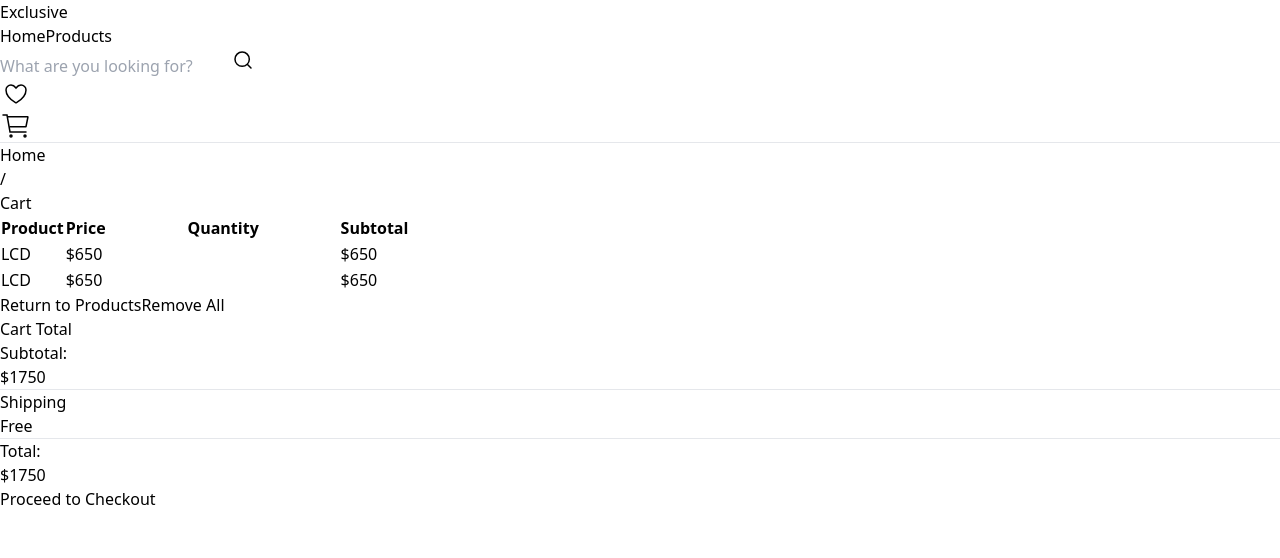
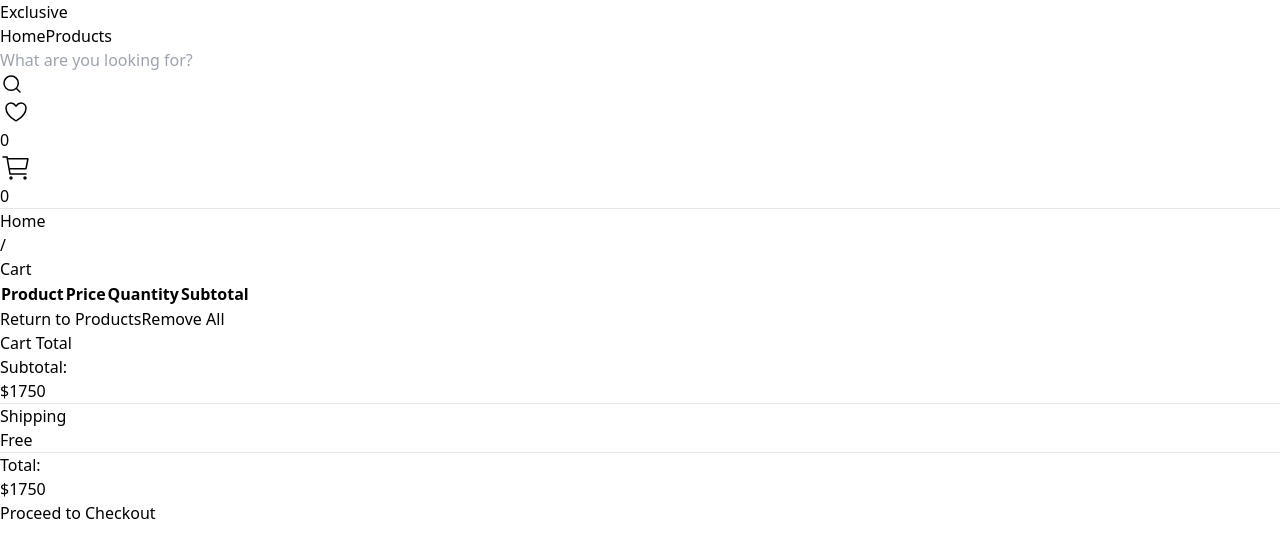
Before and after one commit to dev-zaib/Ecommerce-Store, a React (Vite) app: page /checkout in a window 1280 px wide. Shown: the top 558 px of the page. Built offline with nearby package versions, Linux system fonts and the light colour scheme.

Commit message:
Code Refactor

```diff
--- a/src/Pages/Checkout.jsx
+++ b/src/Pages/Checkout.jsx
@@ -1,14 +1,24 @@
 import React from "react";
 import Navbar from "../components/Navbar";
 import { Link } from "react-router-dom";
+// import { useSelector, useDispatch } from "react-redux";
+import { useSelector } from "react-redux/es/hooks/useSelector";
+import { useDispatch } from "react-redux/es/hooks/useDispatch";
+import { removeAll } from "../app/features/productSlice";
 
 function Checkout() {
+  const cartProducts = useSelector((state) => state.products.cart);
+  const dispatch = useDispatch();
+  const removeToCart = () => {
+    dispatch(removeAll());
+    console.log("removeAll", cart);
+  };
   return (
     <div>
       <Navbar />
       <hr />
       <div className="w-[75%] m-auto">
-      <div >
+        <div>
           <div className="flex gap-3 text-lg text-gray-500 mt-8 mb-4">
             <Link to="/">Home</Link>
             <div>/</div>
@@ -19,48 +29,48 @@ function Checkout() {
         <table class="table-auto w-full  rounded border-separate border-spacing-y-10 text-xl">
           <thead class=" font-bold ">
             <tr className="border">
-            <th >Product</th>
-            <th >Price</th>
-            <th >Quantity</th>
-            <th >Subtotal</th>
+              <th>Product</th>
+              <th>Price</th>
+              <th>Quantity</th>
+              <th>Subtotal</th>
             </tr>
           </thead>
           <tbody>
+            {cartProducts.map((product, index) => (
               <tr class="text-center">
-            <td class="p-4">
-              <div>
-              <h1>LCD</h1>
+                <td class="p-4 ">
+                  <div className="flex justify-center items-center">
+                    <img src={product.image} className="w-12 h-12"/>
+                    <h1>{product.title}</h1>
                   </div>
                 </td>
-            <td class="p-4">$650</td>
+
+                  <td class="p-4">${product.newPrice}</td>
+
                 <td class="p-4">
                   <input
                     type="number"
                     className="w-16 h-10 border border-gray-300 rounded-md px-2"
                   />
                 </td>
-            <td class="p-4">$650</td>
+                <td class="p-4">${product.newPrice}</td>
               </tr>
-          <tr class="text-center">
-            <td class="p-4">
-              <div>
-              <h1>LCD</h1>
-              </div>
-            </td>
-            <td class="p-4">$650</td>
-            <td class="p-4">
-              <input
-                type="number"
-                className="w-16 h-10 border border-gray-300 rounded-md px-2"
-              />
-            </td>
-            <td class="p-4">$650</td>
-          </tr>
+            ))}
           </tbody>
         </table>
         <div className="flex justify-between text-center">
-      <Link to="/products" className="px-16 py-4  rounded-md border-black border-2">Return to Products</Link>
-      <button className="px-16 py-4 rounded-md border-black border-2">Remove All</button>
+          <Link
+            to="/products"
+            className="px-16 py-4  rounded-md border-black border-2"
+          >
+            Return to Products
+          </Link>
+          <button
+            className="px-16 py-4 rounded-md border-black border-2"
+            onClick={removeToCart}
+          >
+            Remove All
+          </button>
         </div>
         <div className="rounded-md border-black border-2 mt-16 mb-4 w-1/3 py-8 px-4">
           <div className="font-bold text-xl">Cart Total</div>
@@ -68,18 +78,20 @@ function Checkout() {
             <div>Subtotal:</div>
             <div>$1750</div>
           </div>
-        <hr/>
+          <hr />
           <div className="flex justify-between mt-4">
             <div>Shipping</div>
             <div>Free</div>
           </div>
-        <hr/>
+          <hr />
           <div className="flex justify-between mt-4">
             <div>Total:</div>
             <div>$1750</div>
           </div>
           <div className="flex justify-center mt-8">
-        <button className="px-10 py-4 rounded-md text-white bg-rose-700">Proceed to Checkout</button>
+            <button className="px-10 py-4 rounded-md text-white bg-rose-700">
+              Proceed to Checkout
+            </button>
           </div>
         </div>
       </div>
--- a/src/Pages/Home.jsx
+++ b/src/Pages/Home.jsx
@@ -1,23 +1,29 @@
-import {React, useState} from "react";
+import { React, useState } from "react";
 import Navbar from "../components/Navbar";
 import SVG from "../components/SVG";
-import { useSelector } from "react-redux";
+import { addFavourite } from "../app/features/productSlice";
 import Poster from "../components/Poster";
-
+import { data } from "../app/data";
+import { useDispatch } from "react-redux";
 
 const Home = () => {
-  const images = useSelector((state) => state.products);
-  const [loadData, setloadData] = useState(4)
+  const images = data;
+  const [loadData, setloadData] = useState(4);
   const moreImage = images.slice(0, loadData);
   const handleLoadData = () => {
-    setloadData(loadData + (images.length-loadData))
-  }
+    setloadData(loadData + (images.length - loadData));
+  };
+  const dispatch = useDispatch();
+  const addToFavourite = (images) => {
+    dispatch(addFavourite(images));
+    console.log("addToCart", images);
+  };
   return (
     <div>
       <Navbar />
       <hr />
-      <Poster/>
-      <div className="w-4/5 m-auto mt-10">
+      <Poster />
+      <div className="w-4/5 m-auto">
         <div className="flex flex-wrap w-full justify-center">
           {moreImage.map((image, index) => (
             <div key={index} className="mx-2 my-2 relative">
@@ -30,13 +36,18 @@ const Home = () => {
                 <h1>{image.title}</h1>
                 <div className="flex gap-5">
                   <h1 className="text-rose-600">${image.newPrice}</h1>
-                  <h1 className="line-through text-gray-400">${image.oldPrice}</h1>
+                  <h1 className="line-through text-gray-400">
+                    ${image.oldPrice}
+                  </h1>
                 </div>
               </div>
               <div className="absolute top-3 left-3 px-2 py-1 text-white rounded-lg bg-rose-600">
                 {image.discountInPercentage}%
               </div>
-              <div className="absolute top-2 right-3 bg-white rounded-full p-1">
+              <div
+                className="absolute top-2 right-3 bg-white rounded-full p-1"
+                onClick={() => addToFavourite(image)}
+              >
                 <SVG
                   width={32}
                   height={32}
@@ -47,15 +58,20 @@ const Home = () => {
                   strokeWidth="1.5"
                 />
               </div>
-
             </div>
           ))}
         </div>
       </div>
       <div className="flex justify-center mt-10">
-        <button className={`bg-rose-600 text-white rounded-md py-6 px-20 text-lg ${loadData === images.length ? "hidden" : ""}`} onClick={handleLoadData}>View All Product</button>
+        <button
+          className={`bg-rose-600 text-white rounded-md py-6 px-20 text-lg ${
+            loadData === images.length ? "hidden" : ""
+          }`}
+          onClick={handleLoadData}
+        >
+          View All Product
+        </button>
       </div>
-
     </div>
   );
 };
--- a/src/Pages/Product.jsx
+++ b/src/Pages/Product.jsx
@@ -1,18 +1,30 @@
-import { React } from "react";
+import { React, useState } from "react";
 import Navbar from "../components/Navbar";
 import SVG from "../components/SVG";
-import { useDispatch, useSelector } from "react-redux";
+import {data} from "../app/data"
+import { useDispatch } from "react-redux";
+import { addCart, moveAllToCart } from '../app/features/productSlice'
 
 const Products = () => {
-  const images = useSelector((state) => state.products);
+  const images = data;
+  console.log(images)
+  const dispatch = useDispatch();
+  const addToCart = (image) => {
+      dispatch(addCart(image))
+      console.log('addToCart', image)
+  }
 
+  const moveAllCart = () => {
+      dispatch(moveAllToCart(images))
+      console.log('moveAllToCart', images)
+  }
   return (
     <div>
-      <Navbar/>
+      <Navbar />
       <hr />
       <div className="flex items-center w-[88%] ml-auto justify-between mb-10 mt-20 ">
         <div className="text-xl">Total Products({images.length})</div>
-        <button className=" px-16 py-4 mr-10 text-lg font-bold border-2 border-black rounded-md">
+        <button className=" px-16 py-4 mr-10 text-lg font-bold border-2 border-black rounded-md" onClick={()=>moveAllCart(images)}>
           Move All to Cart
         </button>
       </div>
@@ -52,7 +64,7 @@ const Products = () => {
                     strokeLinecap="round"
                     strokeWidth="1.5"
                   />
-                  <button className="text-white">Add to cart</button>
+                  <button className="text-white" onClick={()=>addToCart(image)}>Add to cart</button>
                 </div>
               </div>
             </div>
--- a/src/app/images.js
+++ b/src/app/data.js
@@ -1,4 +1,4 @@
-export const images = [
+export const data = [
     {
       title: "Product 1",
       newPrice: "120",
--- a/src/app/features/cartSlice.js
+++ /dev/null
@@ -1,18 +0,0 @@
-import { createSlice } from "@reduxjs/toolkit";
-
-const initialState = [];
-
-export const cartSlice = createSlice({
-  name: "cart",
-  initialState,
-  reducers: {
-    addToCart: (state, action) => {
-      state.push(action.payload);
-    },
-    removeAllFromCart: (state, action) => {
-        return initialState;
-    }
-  },
-});
-export const { addToCart, removeAllFromCart } = cartSlice.actions;
-export default cartSlice.reducer;
--- /dev/null
+++ b/src/app/features/productSlice.js
@@ -0,0 +1,30 @@
+import { createSlice } from "@reduxjs/toolkit";
+
+ const productSlice = createSlice({
+  name: "products",
+  initialState: {
+    cart: [],
+    favouriteProducts: [],
+    moveAllToCart: [],
+  },
+  reducers: {
+    addCart(state, action) {
+      state.cart.push(action.payload);
+    },
+    moveAllToCart(state, action) {
+      state.moveAllToCart.push(...action.payload);
+    },
+    addFavourite(state, action) {
+      state.favouriteProducts.push(action.payload);
+    },
+    removeAll(state, action) {
+      state.cartProducts = [];
+    },
+    searchTerm(state, action) {
+      state.searchTerm = action.payload;
+    },
+  },
+});
+
+export const { addCart, moveAllToCart, addFavourite, remove, removeAll, searchTerm } = productSlice.actions;
+export default productSlice.reducer;
--- a/src/app/features/productsSlice.js
+++ /dev/null
@@ -1,15 +0,0 @@
-import { createSlice } from "@reduxjs/toolkit";
-import {images} from "../images";
-
-export const productSlice = createSlice({
-    name: "Products",
-    initialState: images,
-    reducers: {
-       filterProducts: (state, action) => {
-        return state.filter((product) => product.title !== action.payload.title);
-       }
-    }
-});
-
-export const { filterProducts } = productSlice.actions;
-export default productSlice.reducer;
--- a/src/app/features/wishSlice.js
+++ /dev/null
@@ -1,19 +0,0 @@
-import { createSlice } from "@reduxjs/toolkit";
-
-const initialState = [];
-
-export const wishSlice = createSlice({
-  name: "Wishlist",
-  initialState,
-  reducers: {
-    addToLikes: (state, action) => {
-      state.push(action.payload);
-    },
-    removeFromLikes: (state, action) => {
-      return initialState;
-    },
-  },
-});
-
-export const { addToLikes, removeFromLikes } = wishSlice.actions;
-export default wishSlice.reducer;
--- a/src/app/store.js
+++ b/src/app/store.js
@@ -1,12 +1,8 @@
 import { configureStore } from "@reduxjs/toolkit";
-import cartReducer from "../app/features/cartSlice";
-import wishlistReducer from "../app/features/wishSlice";
-import productReducer from "../app/features/productsSlice";
+import productReducer from "../app/features/productSlice";
 
 export const store = configureStore({
   reducer: {
-    cart: cartReducer,
-    wishlist: wishlistReducer,
     products: productReducer,
   },
 })
--- a/src/components/Navbar.jsx
+++ b/src/components/Navbar.jsx
@@ -1,26 +1,27 @@
 import React from "react";
 import SVG from "./SVG";
 import { NavLink } from "react-router-dom";
+import { useSelector } from "react-redux/es/hooks/useSelector";
 
 function Navbar() {
+  const cart = useSelector((state) => state.products.cart);
+  const favouriteProducts = useSelector((state) => state.products.favouriteProducts);
+  const products = useSelector((state) => state.products.moveAllToCart);
+
   return (
-    <nav class="bg-white flex justify-between items-center px-4 py-5 w-4/5 m-auto">
+    <nav class="bg-whitproductSlicee flex justify-between items-center px-4 py-5 w-4/5 m-auto">
       <div className="flex w-1/3 justify-between items-center">
         <div className="font-bold text-4xl">Exclusive</div>
         <div className="flex gap-10">
           <NavLink
             to="/"
-            className={({ isActive }) =>
-              isActive ? "border-b-2" : ""
-            }
+            className={({ isActive }) => (isActive ? "border-b-2" : "")}
           >
             Home
           </NavLink>
           <NavLink
             to="/products"
-            className={({ isActive }) =>
-              isActive ? "border-b-2" : ""
-            }
+            className={({ isActive }) => (isActive ? "border-b-2" : "")}
           >
             Products
           </NavLink>
@@ -32,8 +33,7 @@ function Navbar() {
           <input
             placeholder="What are you looking for?"
             className="outline-none bg-gray-100"
-          />
-          <button>
+          ></input>
           <SVG
             width={24}
             height={24}
@@ -43,9 +43,8 @@ function Navbar() {
             strokeLinecap="round"
             strokeWidth="1.5"
           />
-          </button>
-
         </div>
+        <div className="">
           <SVG
             width={32}
             height={32}
@@ -55,12 +54,14 @@ function Navbar() {
             strokeLinecap="round"
             strokeWidth="1.5"
           />
+          {favouriteProducts.length}
+        </div>
+
         <NavLink
           to="/checkout"
-            className={({ isActive }) =>
-              isActive ? "border-b-2" : ""
-            }
+          className={({ isActive }) => (isActive ? "border-b-2" : "")}
         >
+          <div>
           <SVG
             width={32}
             height={32}
@@ -73,8 +74,9 @@ function Navbar() {
             strokeLinecap="round"
             strokeWidth="1.5"
           />
+          {cart.length+products.length}
+          </div>
         </NavLink>
-
       </div>
     </nav>
   );
```
Lines whose indentation alone changed are shown as unchanged.
